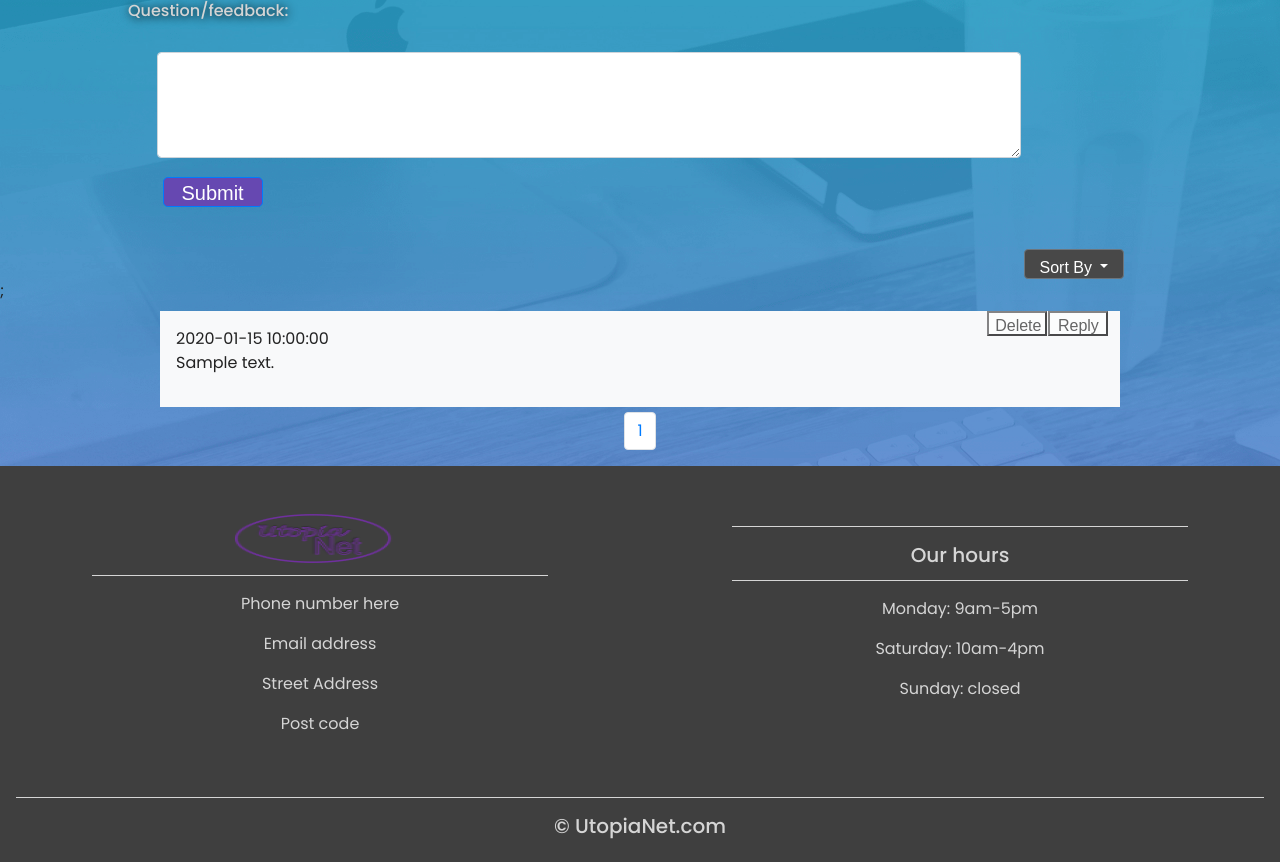
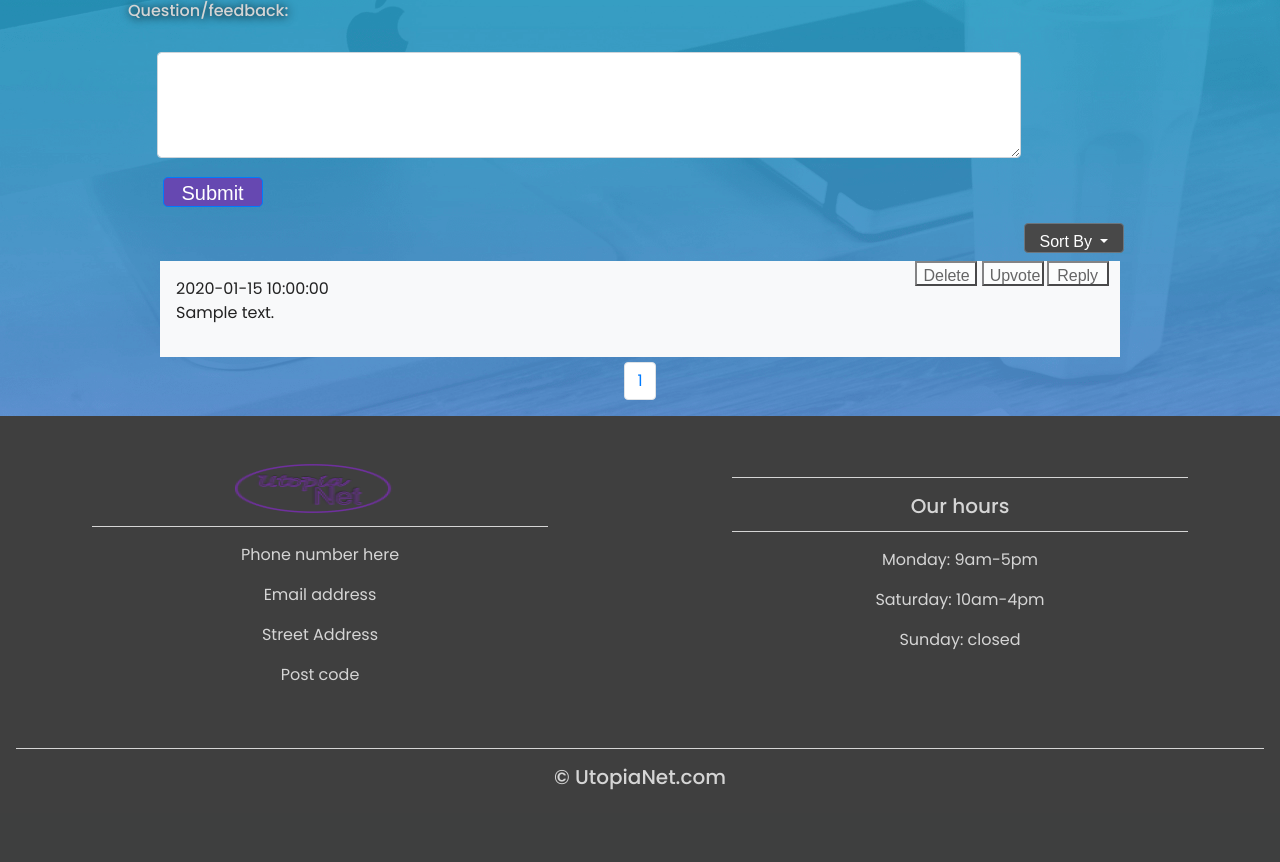
Before and after one commit to salma1230/UtopiaNetProj, a PHP site: page /chats/chats.php in a window 1280 px wide. Shown: the part 116-978 px from the top of the page. After the commit the page ends 906 px from the top, so only its background shows below. Run offline with PHP 8.4, Linux system fonts and the light colour scheme; tables that the repository leaves empty or names only in its code hold one stand-in row (values such as "Sample post"); some libraries are stand-ins or nearby versions.

Commit message:
Sorting buttons are now working and login php page has been created

```diff
--- a/chats/chat.inc.php
+++ b/chats/chat.inc.php
@@ -1,14 +1,16 @@
 <?php
+
 function setComments($conn){
   if(isset($_POST['commentSubmit'])){
 $message_title = "Question/feedback:";
 $uid = $_POST['uid'];
 $date = $_POST['date'];
 $message = $_POST['message'];
+$votes = 0;
 $message_with_title = $message_title . ' '. $message;
 
-$sql = "INSERT INTO chat (uid, date, message)
- VALUES ('$uid', '$date', '$message_with_title')";
+$sql = "INSERT INTO chat (uid, date, message, votes)
+ VALUES ('$uid', '$date', '$message_with_title', '$votes')";
 
 $result = $conn->query($sql);
   }
@@ -31,14 +33,33 @@ $page = $_GET['page'];
 
 $start_limit = ($page-1)*$limit;
 
-$sql = "SELECT * FROM chat LIMIT " . $start_limit . ',' . $limit;
-$result = $conn->query($sql);
+if(isset($_POST['dateEarliest'])){
+    $sql = "SELECT * FROM chat ORDER BY date DESC LIMIT " . $start_limit . ',' . $limit;
+    $result = $conn->query($sql);
+  }
+  elseif(isset($_POST['dateLatest'])){
+      $sql = "SELECT * FROM chat ORDER BY date ASC LIMIT " . $start_limit . ',' . $limit;
+      $result = $conn->query($sql);
+    }
+  elseif(isset($_POST['vote'])){
+        $sql = "SELECT * FROM chat ORDER BY votes DESC LIMIT " . $start_limit . ',' . $limit;
+        $result = $conn->query($sql);
+      }
+  else{
+    $sql = "SELECT * FROM chat ORDER BY date DESC LIMIT " . $start_limit . ',' . $limit;
+    $result = $conn->query($sql);
+  }
+
 
 while ($row = $result->fetch_assoc()){
   echo" <div class = 'container mt-2 col-sm-12 col-lg-9 bg-light' tabindex='0'>";
 echo $row['date']."<br>";
 echo nl2br($row['message']);
   echo"</p>
+  <form class ='upvote-form' method= 'POST' action='".upvote($conn)."'>
+  <input type = 'hidden' name='cid' value = '".$row['cid']."'>
+  <button type = 'submit' name = 'upvote'>Upvote</button>
+  </form>
   <form class='delete-form' method='POST' action='".deleteComments($conn)."'>
   <input type = 'hidden' name='cid' value = '".$row['cid']."'>
   <button type = 'submit' name = 'commentDelete'>Delete</button>
@@ -93,3 +114,13 @@ $result = $conn->query($sql);
 header("Location: chats.php");
   }
 }
+
+
+function upvote($conn){
+
+  if(isset($_POST['upvote'])){
+  $cid = $_POST['cid'];
+   $sql = "UPDATE chat SET votes = votes+1  WHERE cid='$cid' ";
+  $result = $conn->query($sql);
+}
+}
--- a/chats/chats.php
+++ b/chats/chats.php
@@ -46,6 +46,7 @@ include 'chat.inc.php';
 <?php
 
 
+
 echo "<form method='POST' action='".setComments($conn)."'>
 <div class='form-group'>
 <input type = 'hidden' name='uid' value = 'anonymous'></input>
@@ -54,19 +55,22 @@ echo "<form method='POST' action='".setComments($conn)."'>
 <textarea class = 'form-control col-xs-9 col-sm-9' name = 'message' rows= '3'> </textarea><br>
 <button type = 'submit' class='btn btn-primary btn-lg' name = 'commentSubmit' >Submit</button>
 </div>
- <div class='dropdown'>
-  <button class='btn btn-secondary dropdown-toggle' type='button' id='dropdownMenu2' data-toggle='dropdown' aria-haspopup='true' aria-expanded='false'>
-    Sort By
-  </button>
-  <div class='dropdown-menu' aria-labelledby='dropdownMenu2'>
-    <button class='dropdown-item' type='button'>Votes: High to Low</button>
-    <button class='dropdown-item' type='button'>Date: Earliest to Latest</button>
-    <button class='dropdown-item' type='button'>Date: Latest to Earliest</button>
-  </div>
-</div>;
+<div class='dropdown'>
+ <button class='btn btn-secondary dropdown-toggle' type='button' id='dropdownMenu2' data-toggle='dropdown' aria-haspopup='true' aria-expanded='false'>
+   Sort By
+ </button>
 </form>";
 
-getComments($conn);
+echo "<form method='POST' action='".getComments($conn)."'>
+  <div class='dropdown-menu' aria-labelledby='dropdownMenu2'>
+    <button class='dropdown-item' type='submit' name='vote'>Votes: High to Low</button>
+    <button class='dropdown-item' type='submit' name ='dateEarliest'>Date: Earliest to Latest</button>
+    <button class='dropdown-item' type='submit' name='dateLatest'>Date: Latest to Earliest</button>
+  </div>
+</div>
+</form>";
+
+
 
 ?>
 
--- a/chats/style2.css
+++ b/chats/style2.css
@@ -44,12 +44,14 @@ div.container.mt-2.col-sm-12.col-lg-9.bg-light{
 
 button#dropdownMenu2{
   margin-left: 80%;
-  margin-top: 2%;
+
   margin-bottom: 0;
   background-color: #484848;
   width: 100px;;
 
-
+}
+div.dropdown{
+  margin-top: 0;
 }
 button.dropdown-item{
 margin: 0;
@@ -103,6 +105,27 @@ border-radius: 1px solid #6648b1;
   border-radius: 1px solid #563d7c;
 }
 
+
+.upvote-form {
+position: absolute;
+top: 0px;
+right: 75px;
+}
+
+.upvote-form button {
+width: 62px;
+height: 25px;
+color: #282828;
+background-color: #fff;
+opacity: 0.7;
+margin-right: 10px;
+}
+
+.upvote-form button:hover {
+opacity: 1;
+}
+
+
 .edit-form {
 position: absolute;
 top: 0px;
@@ -110,7 +133,7 @@ right: 10px;
 }
 
 .edit-form button {
-width: 60px;
+width: 62px;
 height: 25px;
 color: #282828;
 background-color: #fff;
@@ -124,11 +147,11 @@ opacity: 1;
 .delete-form {
   position: absolute;
   top: 0px;
-  right: 80px;
+  right: 150px;
 }
 
 .delete-form button {
-width: 60px;
+width: 62px;
 height: 25px;
 color: #282828;
 background-color: #fff;
```
Also changed, not shown: chats/chattablesql.sql (+12 -7 lines), chats/login.inc.php (added, +9 -0 lines), chats/teacherLogin.php (+17 -14 lines).
